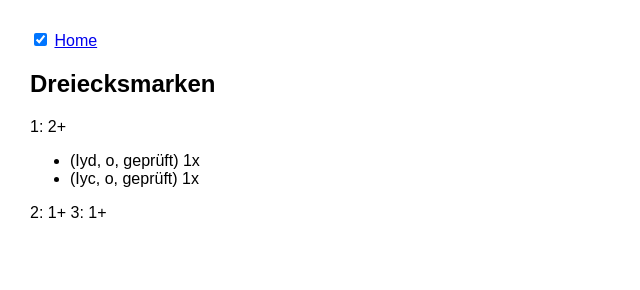
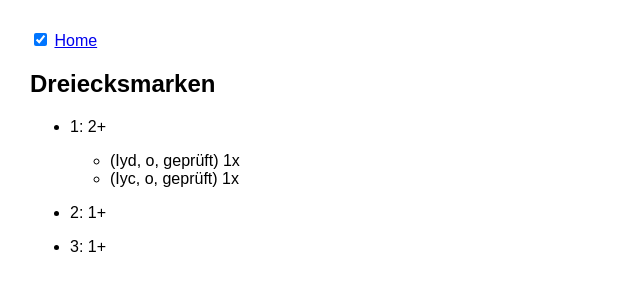
Before and after one commit to WeichselRiver/weichselmarke, an Astro site: page /COH in a window 1280 px wide. Shown: the whole page, without its empty margins (0-640 px from the left). Built offline with nearby package versions, Linux system fonts and the light colour scheme; Astro itself is replaced by a stand-in of ours.

Commit message:
Aktualisieren von COH.md

```diff
--- a/src/pages/COH.md
+++ b/src/pages/COH.md
@@ -8,10 +8,11 @@ layout : ../layouts/Layout.astro
 
 
 
-1: 2+
-- (Iyd, o, geprüft)     1x
-- (Iyc, o, geprüft)     1x
+* 1: 2+
+  - (Iyd, o, geprüft)     1x
+  - (Iyc, o, geprüft)     1x
 
 
-2: 1+
-3: 1+
+* 2: 1+
+
+* 3: 1+
```
